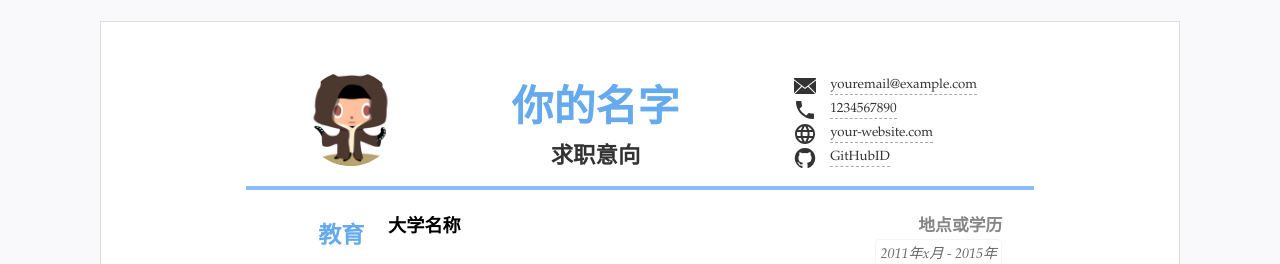
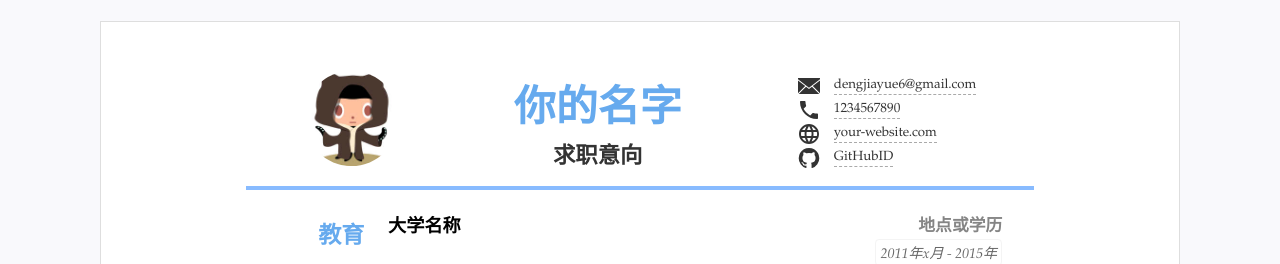
Before and after one commit to JIAYUEDENG/CV, a Jekyll site: the page built from index.html, in a window 1280 px wide. Shown: the top 264 px of the page. Built offline with Jekyll 4.4.1, drawn with Linux system fonts in a browser that asks for light colours.

Commit message:
Update resume.yml

```diff
--- a/_data/resume.yml
+++ b/_data/resume.yml
@@ -9,8 +9,8 @@ photo: "assets/img/photo.jpg" #照片可空，不显示
 
 #联系方式
 contact: #联系方式连接等3~5行
-- text: "youremail@example.com" #文本内容
-  href: 'mailto:youremail@example.com' #链接，无链接则空
+- text: "dengjiayue6@gmail.com" #文本内容
+  href: 'mailto:dengjiayue6@gmail.com' #链接，无链接则空
   icon: 'icons/email.svg' #图标 svg文件
 - text: "1234567890"
   href: 'tel:1234567890'
```
